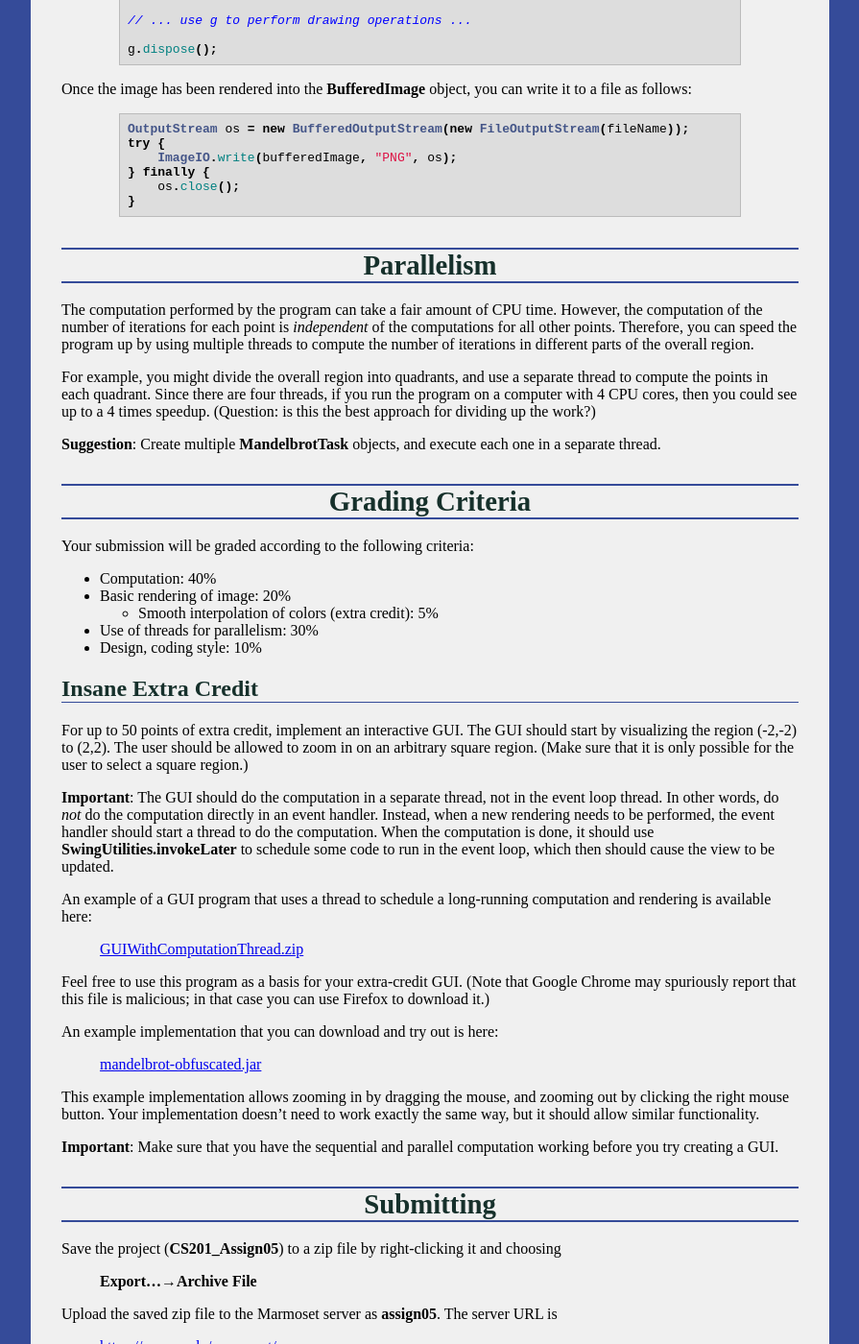
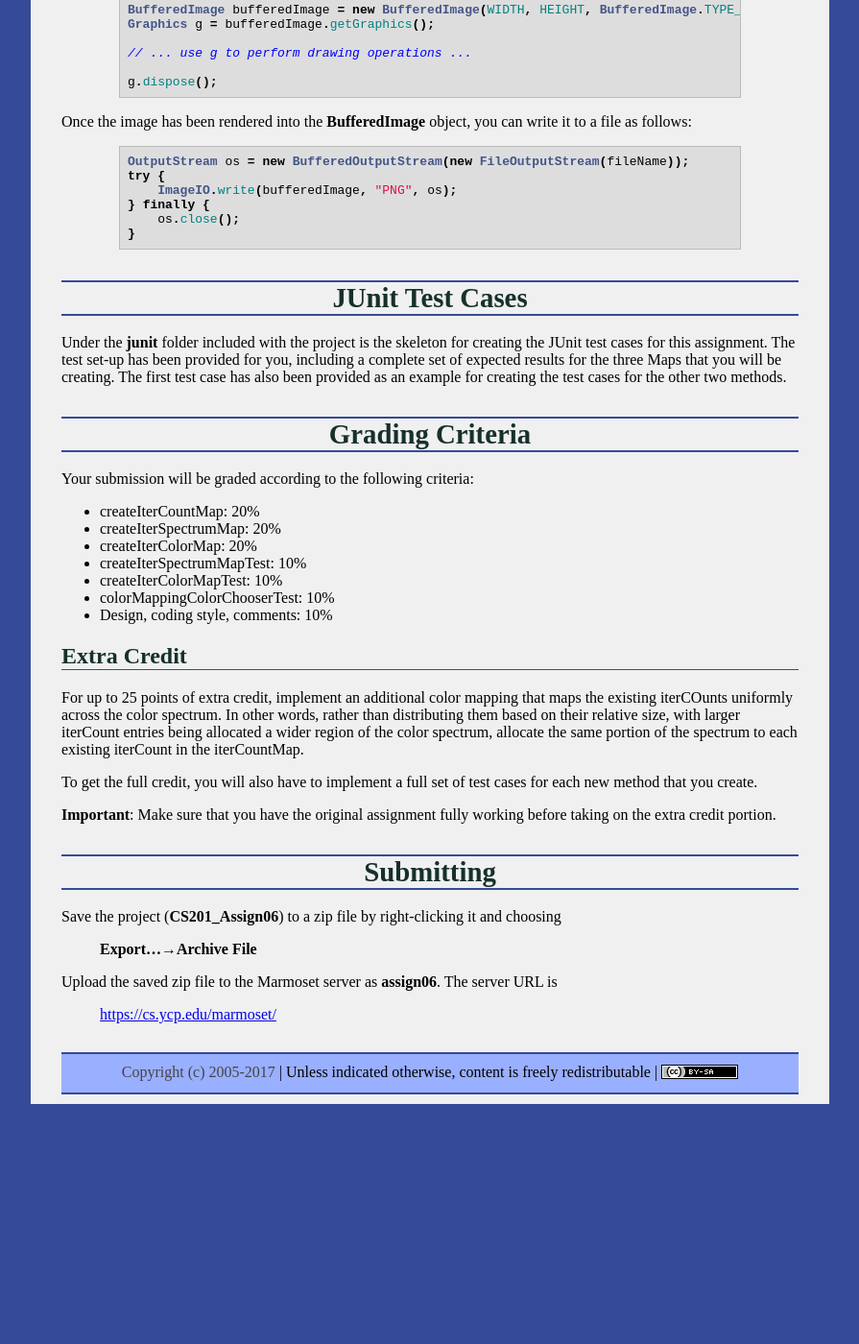
Before and after one commit to ycpcs/cs201-fall2017, a Jekyll site: the page built from assign/assign06.md, in a window 1280 px wide and 1400 px high, scrolled down 3320 px. Shown: the whole window at 96% size, without its empty margins (192-1087 px from the left). Built offline with Jekyll 4.4.1, drawn with Linux system fonts in a browser that asks for light colours; after the commit the page ends 4470 px from its top, so only the background shows below that; some of the changed text lies outside the part shown.

Commit message:
creating assign06

```diff
--- a/assign/assign06.md
+++ b/assign/assign06.md
@@ -23,7 +23,9 @@ Here a couple of images captured from the Mandelbrot Set rendered using the colo
 > <a href="img/assign06/MantaRayAndSeahorses.png"><img style="width: 300px; height: 300px;" src="img/assign06/MantaRayAndSeahorses.png" /></a>
 > <a href="img/assign06/SpiralSeahorses.png"><img style="width: 300px; height: 300px;" src="img/assign06/SpiralSeahorses.png" /></a>
 
-You will be creating a class that will be called from a supplied rendering program.  You will be able to use the rendering program to test your color mapping implementation, and explore the Mandelbrot Set rendering.  You will also be adding JUnit test cases to thoroughly test the color mapping class.  Expected values for each of the three methods you are to implement are supplied, along with an example JUnit test case for you to use as an example for the additional test cases you need to provide.
+You will be creating a class that will be called from a supplied rendering program.  You will be able to use the rendering program to test your color mapping implementation, and explore the Mandelbrot Set.  The program allows zooming in by dragging the mouse, and zooming back out by clicking the right mouse button.
+
+You will also be adding JUnit test cases to thoroughly test the color mapping class.  Expected values for each of the three methods you are to implement are supplied, along with an example JUnit test case for you to use as an example for the additional test cases you need to provide.
 
 If you have implemented the color mapping class correctly, the initial rendering of the full Mandelbrot Set, from (-2,2) to (2,-2), should look like this, based on an 800 x 800 image, and maximum iteration count of 2000 (click to see a larger version):
 
@@ -163,54 +165,40 @@ try {
 }
 {% endhighlight %}
 
-Parallelism
+JUnit Test Cases
 ===========
 
-The computation performed by the program can take a fair amount of CPU time. However, the computation of the number of iterations for each point is *independent* of the computations for all other points. Therefore, you can speed the program up by using multiple threads to compute the number of iterations in different parts of the overall region.
-
-For example, you might divide the overall region into quadrants, and use a separate thread to compute the points in each quadrant. Since there are four threads, if you run the program on a computer with 4 CPU cores, then you could see up to a 4 times speedup.  (Question: is this the best approach for dividing up the work?)
-
-**Suggestion**: Create multiple **MandelbrotTask** objects, and execute each one in a separate thread.
+Under the **junit** folder included with the project is the skeleton for creating the JUnit test cases for this assignment.  The test set-up has been provided for you, including a complete set of expected results for the three Maps that you will be creating.  The first test case has also been provided as an example for creating the test cases for the other two methods.
 
 Grading Criteria
 ================
 
 Your submission will be graded according to the following criteria:
 
-- Computation: 40%
-- Basic rendering of image: 20%
-  * Smooth interpolation of colors (extra credit): 5%
-- Use of threads for parallelism: 30%
-- Design, coding style: 10%
+- createIterCountMap:             20%
+- createIterSpectrumMap:          20%
+- createIterColorMap:             20%
+- createIterSpectrumMapTest:      10%
+- createIterColorMapTest:         10%
+- colorMappingColorChooserTest:   10%
+- Design, coding style, comments: 10%
 
-Insane Extra Credit
+Extra Credit
 -------------------
 
-For up to 50 points of extra credit, implement an interactive GUI.  The GUI should start by visualizing the region (-2,-2) to (2,2).  The user should be allowed to zoom in on an arbitrary square region.  (Make sure that it is only possible for the user to select a square region.)
+For up to 25 points of extra credit, implement an additional color mapping that maps the existing iterCOunts uniformly across the color spectrum.  In other words, rather than distributing them based on their relative size, with larger iterCount entries being allocated a wider region of the color spectrum, allocate the same portion of the spectrum to each existing iterCount in the iterCountMap.
 
-**Important**: The GUI should do the computation in a separate thread, not in the event loop thread.  In other words, do *not* do the computation directly in an event handler.  Instead, when a new rendering needs to be performed, the event handler should start a thread to do the computation.  When the computation is done, it should use **SwingUtilities.invokeLater** to schedule some code to run in the event loop, which then should cause the view to be updated.
+To get the full credit, you will also have to implement a full set of test cases for each new method that you create.
 
-An example of a GUI program that uses a thread to schedule a long-running computation and rendering is available here:
-
-> [GUIWithComputationThread.zip](GUIWithComputationThread.zip)
-
-Feel free to use this program as a basis for your extra-credit GUI.  (Note that Google Chrome may spuriously report that this file is malicious; in that case you can use Firefox to download it.)
-
-An example implementation that you can download and try out is here:
-
-> [mandelbrot-obfuscated.jar](mandelbrot-obfuscated.jar)
-
-This example implementation allows zooming in by dragging the mouse, and zooming out by clicking the right mouse button.  Your implementation doesn't need to work exactly the same way, but it should allow similar functionality.
-
-<b>Important</b>: Make sure that you have the sequential and parallel computation working before you try creating a GUI.
+<b>Important</b>: Make sure that you have the original assignment fully working before taking on the extra credit portion.
 
 Submitting
 ==========
 
-Save the project (**CS201\_Assign05**) to a zip file by right-clicking it and choosing
+Save the project (**CS201\_Assign06**) to a zip file by right-clicking it and choosing
 
 > **Export...&rarr;Archive File**
 
-Upload the saved zip file to the Marmoset server as **assign05**. The server URL is
+Upload the saved zip file to the Marmoset server as **assign06**. The server URL is
 
 > <https://cs.ycp.edu/marmoset/>
```
